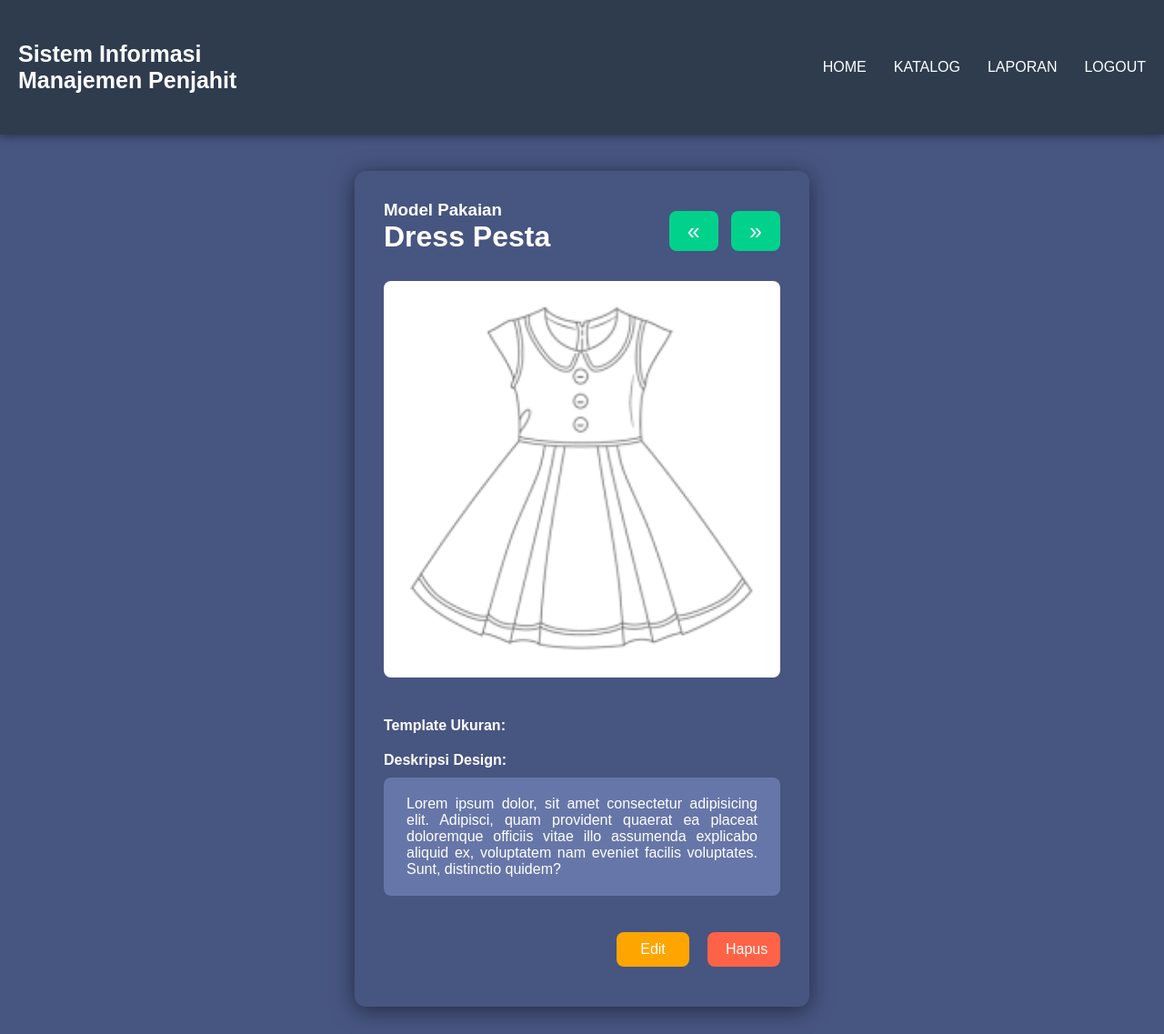
After one commit to rahmanisstudent/project-rbpl-native, a PHP site: page /model.php in a window 1280 px wide. The commit adds this page. Shown: the whole page at 91% size. Run offline with PHP 8.4, Linux system fonts and the light colour scheme.

Commit message:
nambah detail model dan ngerapihin printilan

```diff
--- /dev/null
+++ b/css/model.css
@@ -0,0 +1,82 @@
+body {
+  background-color: #475581;
+}
+
+.container {
+  color: white;
+  background: #475581;
+  max-width: 500px;
+  margin: 40px auto 30px auto;
+  padding: 32px 32px 24px 32px;
+  border-radius: 12px;
+  box-shadow: 0 4px 24px rgba(0, 0, 0, 0.5);
+}
+
+.gambar img{
+    margin: 30px 0 40px 0;
+    width: 100%;
+    height: auto;
+    border-radius: 8px;
+}
+
+.catatan h4{
+  margin: 20px 0 10px 0;
+}
+
+.deskripsi{
+    width: 100%;
+    height: auto;
+    padding: 20px 25px;
+    border-radius: 8px;
+    border: none;
+    background-color: #6776a8;
+    color: white;
+    text-align: justify;
+}
+
+.next-prev{
+    float: right;
+    margin-top: 20px;
+}
+
+.next-prev a{
+    text-decoration: none;
+    color: white;
+    padding: 8px 20px;
+    background-color: #00D28C;
+    border-radius: 8px;
+    margin-left: 10px;
+    font-size: 25px;
+}
+
+.judul{
+    float: left;
+    vertical-align: top;
+}
+
+.aksi{
+    display: flex;
+    justify-content: flex-end;
+    gap: 20px;
+    margin-top: 40px;
+    margin-bottom: 20px;
+}
+
+.aksi a{
+    display: inline-block;
+    text-align: center;
+    width: 80px;
+    text-decoration: none;
+    color: white;
+    padding: 10px 20px;
+    background-color: #00D28C;
+    border-radius: 8px;
+}
+
+.aksi .edit{
+    background-color: #FFA500;
+}
+
+.aksi .hapus{
+    background-color: #FF6347;
+}
--- a/css/tambahModel.css
+++ b/css/tambahModel.css
@@ -5,6 +5,7 @@
 }
 html,
 body {
+  background-color: #4d607c;
   margin: 0px;
   height: 100%;
 }
@@ -26,7 +27,7 @@ a {
 }
 
 .tambah-design .overlap-wrapper {
-  background-color: #ffffff;
+  background-color: #ec0000;
   width: 375px;
   height: 667px;
 }
--- a/detail.php
+++ b/detail.php
@@ -117,7 +117,9 @@ if (!$design) {
                 </div>
             </div>
             <div class="tombol">
-                <a href="index.php" class="batal-link">BATAL</a>
+                <a href="index.php" style="text-decoration:none;">
+                    <button type="button" class="kembali">KEMBALI</button>
+                </a>
                 <button type="submit" class="simpan">SIMPAN</button>
             </div>
         </form>
--- a/index.php
+++ b/index.php
@@ -76,8 +76,8 @@ $events_json = json_encode($events);
             var calendarEl = document.getElementById('calendar');
             var calendar = new FullCalendar.Calendar(calendarEl, {
                 initialView: 'dayGridMonth',
-                // width: 500,
-                height: 800,
+                width: 500,
+                height: 600,
                 // ⬇️ Use PHP to echo the JSON string here ⬇️
                 events: <?php echo $events_json; ?>
             });
--- a/laporan.php
+++ b/laporan.php
@@ -41,6 +41,12 @@ $dataPoints = array(
                 labelWrap: true,
                 labelAngle: -45,
                 labelMaxWidth: 50,
+                labelFormatter: function(e) {
+                    if (window.innerWidth < 450) {
+                        return "";
+                    }
+                    return e.label;
+                }
             },
             data: [{
                 type: "column",
--- /dev/null
+++ b/model.php
@@ -0,0 +1,40 @@
+<!DOCTYPE html>
+<html lang="en">
+<head>
+    <meta charset="UTF-8">
+    <meta name="viewport" content="width=device-width, initial-scale=1.0">
+    <title>Detail Model</title>
+    <link rel="stylesheet" href="css/model.css">
+</head>
+<body>
+    <?php include 'nav.php'; ?>
+
+    <div class="container">
+        <div class="judul">
+            <h3>Model Pakaian</h3>
+            <h1>Dress Pesta</h1>
+        </div>
+        <div class="next-prev">
+            <a href="model.php?id=1" class="previous">&laquo;</a>
+            <a href="model.php?id=2" class="next">&raquo;</a>
+        </div>
+        <div class="gambar">
+            <img src="uploads/6849b08ad576f_1749659786.png" alt="Dress Pesta" class="model-image">
+        </div>
+        <div class="templateUkuran">
+            <H4>Template Ukuran:</H4>
+        </div>
+        <div class="catatan">
+            <H4>Deskripsi Design:</H4>
+            <p class="deskripsi">
+                Lorem ipsum dolor, sit amet consectetur adipisicing elit. Adipisci, quam provident quaerat ea placeat doloremque officiis vitae illo assumenda explicabo aliquid ex, voluptatem nam eveniet facilis voluptates. Sunt, distinctio quidem?
+            </p>
+        </div>
+        <div class="aksi">
+            <a href="editModel.php?id=1" class="edit">Edit</a>
+            <a href="hapusModel.php?id=1" class="hapus">Hapus</a>
+        </div>
+
+    </div>
+</body>
+</html>
```
Also changed, not shown: css/detail.css (+3 -6 lines), css/katalog.css (+24 -2 lines), katalog.php (+4 -4 lines), tambahModel.php (deleted, +0 -83 lines), 4 other files.
